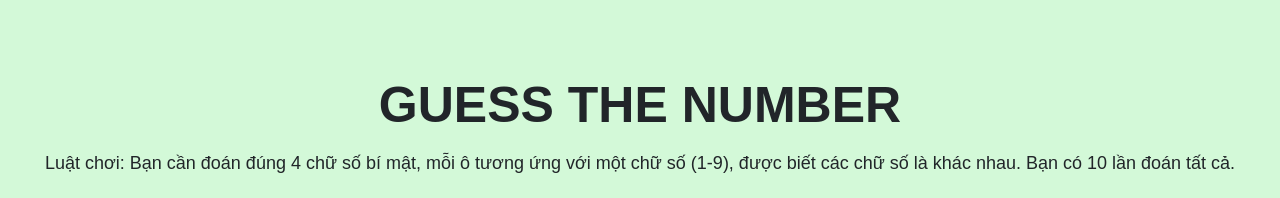
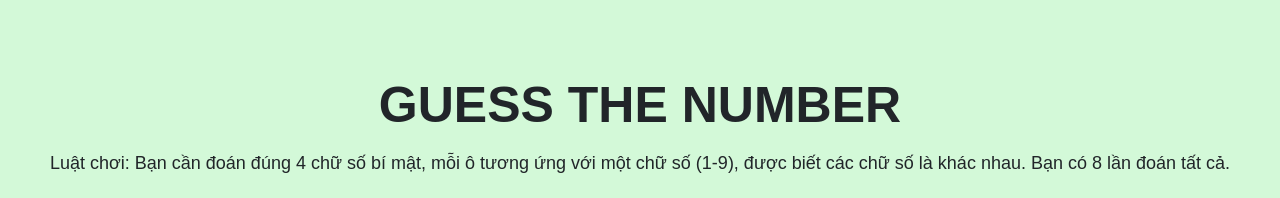
Before and after one commit to 0xthinh/guess-the-number, a plain HTML site: page index.html in a window 1280 px wide. Shown: the top 198 px of the page. Drawn offline with nearby package versions, Linux system fonts and the light colour scheme.

Commit message:
Update index.html

```diff
--- a/index.html
+++ b/index.html
@@ -23,7 +23,7 @@
     <p class="title">GUESS THE NUMBER</p>
     <p style="text-align: center; font-size: 18px">
       Luật chơi: Bạn cần đoán đúng 4 chữ số bí mật, mỗi ô tương ứng với một chữ
-      số (1-9), được biết các chữ số là khác nhau. Bạn có 10 lần đoán tất cả.
+      số (1-9), được biết các chữ số là khác nhau. Bạn có 8 lần đoán tất cả.
     </p>
     <form id="inputField">
       <div class="d-flex justify-content-center">
```
